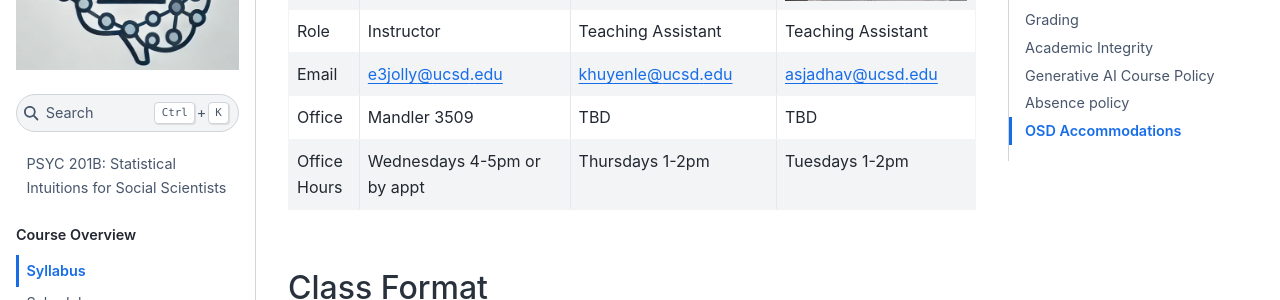
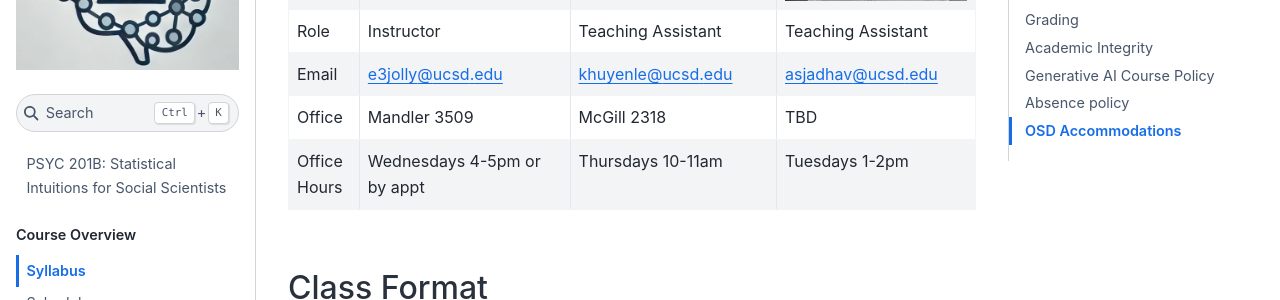
Before and after one commit to psyc201b/PSYC-201B, a Jupyter Book: the page built from pages/syllabus.md, in a window 1280 px wide and 900 px high, scrolled down 591 px. Shown: the part 153-453 px from the top of the window. Built offline with Jupyter Book 1.0.4 settings and Sphinx 7.4.7 and the Sphinx Book theme 1.1.4, drawn with Linux system fonts in a browser that asks for light colours; pages that are not in the unit, such as notebooks, are missing from menus.

Commit message:
Changed Khuyen's office hours

````diff
--- a/pages/syllabus.md
+++ b/pages/syllabus.md
@@ -28,11 +28,11 @@
   - [asjadhav@ucsd.edu](mailto:asjadhav@ucsd.edu)
 * - Office
   - Mandler 3509
-  - TBD
+  - McGill 2318
   - TBD
 * - Office Hours
   - Wednesdays 4-5pm or by appt
-  - Thursdays 1-2pm
+  - Thursdays 10-11am
   - Tuesdays 1-2pm
 ```
 
````
